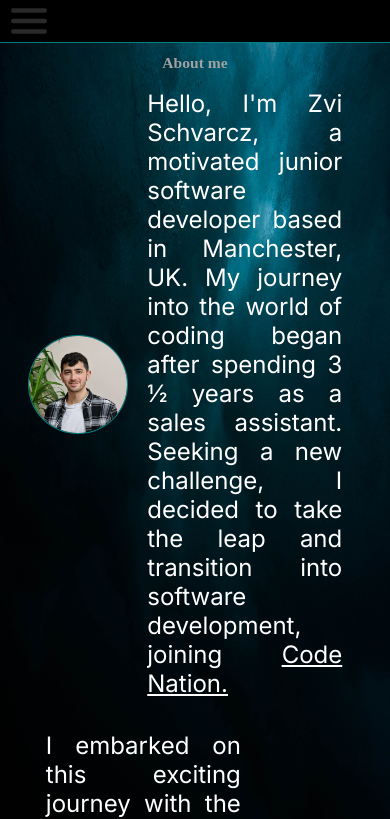
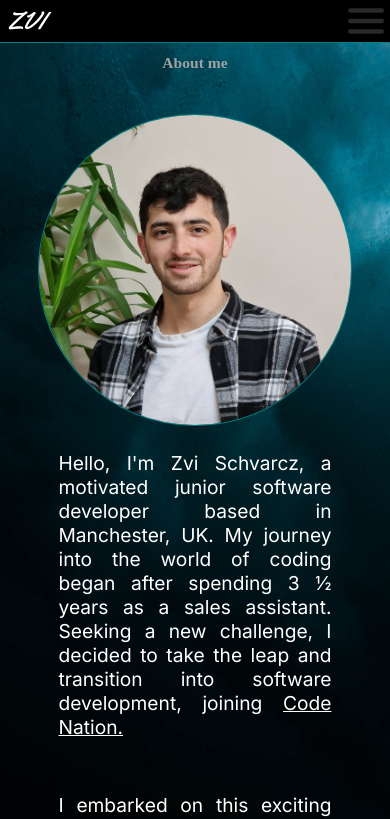
Before and after one commit to zvischvarcz/Portfolio-website, a React (Create React App) app: page /about in a window 390 px wide. Shown: the top 819 px of the page. Built offline with nearby package versions, Linux system fonts and the light colour scheme; the HTML template or start-up script is replaced by a standard one; a web font is replaced by a local one.

Commit message:
edited the about me section for mobile. updated navbar

```diff
--- a/src/App.css
+++ b/src/App.css
@@ -1,4 +1,5 @@
 @import url('https://fonts.googleapis.com/css2?family=Inter&family=Kenia&display=swap');
+@import url('https://fonts.googleapis.com/css2?family=Yellowtail&display=swap');
 
 
 .pageTitle {
@@ -23,17 +24,25 @@
 .navWrap {
   display: flex;
   align-items: center;
+  justify-content: space-between;
   background-color: black;
   color: white;
   min-height: 5vh;
   padding: 0 2vw;
   border-bottom: 1px solid teal;
 }
+.zviLogo {
+  font-family: 'Yellowtail', cursive;
+  color: white;
+  text-decoration: none;
+  font-size: x-large;
+}
 
 .navBarOptionText, .menuNavBarOptionText {
   color: white;
   text-decoration: none;
   padding: 0 1vw;
+  margin: 0 1.5vw;
 }
 
 .menuNavBarOptionText{
@@ -72,6 +81,17 @@
   max-height: 5vh;
   display: none;
   cursor: pointer;
+}
+
+.contactButton {
+  background-color: teal;
+  border: 1px solid teal;
+  border-radius: 5px;
+  padding: 0.7vh 1vw;
+}
+
+.contactButton:hover {
+  background-color: white;
 }
 
 /* ↓↓ Project Page ↓↓ */
@@ -229,17 +249,30 @@
   .navBarOptionText {
     display: none;
   }
-  .aboutPageContents > p {
+  .aboutPagePWrap > p {
 
     flex-direction: column;
     text-align: justify;
-    min-width: 80vw;
+    min-width: 70vw;
     padding: 0;
     margin: 0;
+    font-size: larger;
+  }
+
+  .lastText > p {
+    font-size: smaller;
+  }
+
+  .aboutPagePWrap > img {
+    max-width: 80vw;
+    max-height: 40vh;
+    border: 1px solid teal;
+    margin: 3vh 0;
   }
 
   .menuIcon{
     display: block;
+    margin-left: 80%;
   }
 
   .eachProjectWrap {
@@ -264,5 +297,11 @@
     cursor: pointer;
   }
 
+  .aboutPagePWrap {
+    flex-direction: column;
+  }
 
+  .mobileColumnReverse {
+    flex-direction: column-reverse;
+  }
 }
--- a/src/components/Navbar.js
+++ b/src/components/Navbar.js
@@ -28,15 +28,20 @@ function Navbar() {
 
     return (
       <nav className="navWrap">
+        <div>
+          <Link className="zviLogo" to="/">ZVI</Link>
+        </div>
         <img className="menuIcon" src={menuIcon} alt="menu" onClick={openCloseMenu}/>
 
-        <Link className="navBarOptionText" to="/">Home</Link>
+        <div>
+          <Link className="navBarOptionText" to="/">Home</Link>
 
-        <Link className="navBarOptionText" to="/about">About Me</Link>
+          <Link className="navBarOptionText" to="/about">About Me</Link>
 
-        <Link className="navBarOptionText" to="/projects">Projects</Link>
+          <Link className="navBarOptionText" to="/projects">Projects</Link>
 
-        <Link className="navBarOptionText" to="/contact">Contact</Link>
+          <Link className="navBarOptionText contactButton" to="/contact">Contact</Link>
+        </div>
         <Modal
         isOpen={modalIsOpen}
         onRequestClose={closeModal}
--- a/src/index.css
+++ b/src/index.css
@@ -13,5 +13,12 @@ body {
 
 code {
   font-family: source-code-pro, Menlo, Monaco, Consolas, 'Courier New',
-    monospace;
+  monospace;
 }
+
+@media only screen and (max-width: 800px) {
+  body {
+    background-image: url("./Resorces/background-mobile.jpg");
+  }
+
+}
--- a/src/pages/About.js
+++ b/src/pages/About.js
@@ -22,7 +22,7 @@ const About = () => {
                     <p>I embarked on this exciting journey with the Software: Develop 3-week course, where I mastered the basics of HTML, CSS, and Python. Together with my talented cohort, we created an intriguing in-terminal RPG using Python, which you can explore on the <Link className="codenationLink" to="/projects">projects</Link> page.</p>
                     <img  src={pythonLogo} className="imgBackground" alt="python logo" />
                 </div>
-                <div className="aboutPagePWrap">
+                <div className="aboutPagePWrap mobileColumnReverse">
                     <img  src={mergedLogos} className="imgBackground" alt="Html, Css, javascript, node JS and react logos" />
                     <p>Eager to expand my skillset, I enrolled in the Master: Software 12-week course. Here, I delved deeper into HTML and CSS, was introduced to JavaScript, React, and the world of API integration. The front-end development part of the course was immensely gratifying.</p>
                 </div>
@@ -31,12 +31,11 @@ const About = () => {
                     <p>The back-end was equally intriguing, as I tackled Express.js, MongoDB, Mongoose, SQL, Sequelize, and the art of connecting front-end and back-end seamlessly.</p><br/>
                     <img  src={mergedBackendLogo} className="imgBackground" alt="express, mySQL and MongoDB logos" />
                 </div>
-                <div className="aboutPagePWrap">
+                <div className="aboutPagePWrap mobileColumnReverse">
                     <img  src={musikaScreenshot} alt="screenshot of Music app project" />
                     <p>The pinnacle of my learning journey was a 2-week group project that brought all our skills together. You can explore the results of my hard work and collaboration on the <Link className="codenationLink" to="/projects">projects</Link> page.</p><br/>
                 </div>
-                <div className=" lastText">
-
+                <div className="lastText">
                     <p>I'm passionate about software development and always eager to tackle new challenges. When I'm not coding, you can find me exploring the latest industry trends, working on personal projects, and exploring my hobbies and interests.<br/> Join me on this exciting journey as I continue to grow and learn in the world of software development.</p>
                     <br/><br/>
                 </div>
--- a/src/pages/Home.js
+++ b/src/pages/Home.js
@@ -6,7 +6,7 @@ const Home = () => {
     return (
         <div>
         <h1 className="pageTitle">Welcome</h1>
-        <p className="pageDesc">This website is currently still under development, however feel free to look around at what has already been built.</p>
+        <p className="pageDesc">This website is currently still under development, however, feel free to look around at what has already been built.</p>
         <img className="constructionImg" src={construction} alt="under construction" />
 
         </div>
```
Also changed, not shown: src/Resorces/background-mobile.jpg (added), src/Resorces/copy-svgrepo-com.svg.
